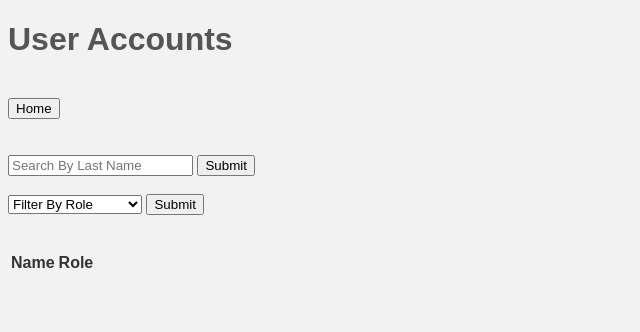
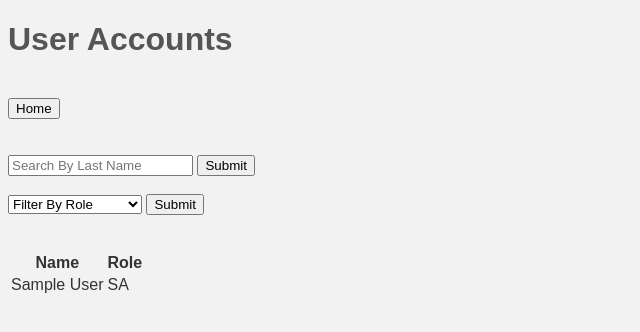
Before and after one commit to Anthony-Alagna/361Project, a Django app: page /home/accountbase/ in a window 1280 px wide. Shown: the top 332 px of the page, without its empty margins (0-640 px from the left). Run offline with Django 4.2, Linux system fonts and the light colour scheme; the visitor is signed in with stand-in values (Sample User, id 1); data comes from the database, SQL or seed files in the repository; lists and menus that the app fills with data are empty.

Commit message:
fix filtering of last names

```diff
--- a/myapp/Classes/users.py
+++ b/myapp/Classes/users.py
@@ -58,16 +58,16 @@
         if last_name == "":
             return ValueError("You didn't write a last name!")
         # converts parameter to standard case and strips any whitespace before and after characters
-        last_name_cleaned = last_name.title().strip()
+        last_name_cleaned = last_name.strip()
         # users = User.objects.all()
-        if not User.objects.filter(last_name=last_name_cleaned).exists():
+        if not User.objects.filter(last_name__icontains=last_name_cleaned).exists():
             return ValueError("There are no users with this last name")
-        user = User.objects.filter(last_name=last_name_cleaned)
+        user = User.objects.filter(last_name__icontains=last_name_cleaned)
         return user
 
     def viewCourseAssigned(self):
         # how does this retrieve stuff from db?
-        courses = CourseToUser.objects.get(user=self)
+        courses = CourseEnrollment.objects.get(user=self)
         return courses
 
     def getUserByUsername(username):
--- a/myapp/models.py
+++ b/myapp/models.py
@@ -51,7 +51,7 @@
     positions_choices = [('SA', 'Supervisor'),
                          ('TA', 'Teaching Assistant'), ('IN', 'Instructor')]
     positions = models.CharField(
-        max_length=25, blank=True, choices=positions_choices)
+        max_length=2, blank=True, choices=positions_choices, default='SA')
     phone_number = models.CharField(max_length=200, blank=True)
     address = models.TextField(max_length=500, blank=True)
     city = models.CharField(max_length=200, blank=True)
--- a/templates/accountbase.html
+++ b/templates/accountbase.html
@@ -2,49 +2,53 @@
 <!DOCTYPE html>
 <html lang="en">
   <head>
-    <meta charset="UTF-8"/>
+    <meta charset="UTF-8" />
     <title>Account</title>
-    <link rel="stylesheet"
-          href="https://fonts.googleapis.com/css2?family=Material+Symbols+Outlined:opsz,wght,FILL,GRAD@48,400,0,0"/>
-    <link rel="stylesheet"
-          href="https://fonts.googleapis.com/css2?family=Material+Symbols+Outlined:opsz,wght,FILL,GRAD@20..48,100..700,0..1,-50..200"/>
-    <link href="{% static 'style.css' %}" rel="stylesheet" type="text/css"/>
+    <link
+      rel="stylesheet"
+      href="https://fonts.googleapis.com/css2?family=Material+Symbols+Outlined:opsz,wght,FILL,GRAD@48,400,0,0"
+    />
+    <link
+      rel="stylesheet"
+      href="https://fonts.googleapis.com/css2?family=Material+Symbols+Outlined:opsz,wght,FILL,GRAD@20..48,100..700,0..1,-50..200"
+    />
+    <link href="{% static 'style.css' %}" rel="stylesheet" type="text/css" />
   </head>
   <body>
     <h1>User Accounts</h1>
     <div class="center">
-    <br>
+      <br />
       <a href="{% url 'home' %}">
         <button class="backbutton">Home</button>
       </a>
-    <br>
- {% if current_user.User_Pos == "Supervisor" and current_user.isLoggedIn == True%}
+      <br />
+      {% if current_user.positions == "Supervisor"%}
       <a href="{% url 'createaccount' %}">
         <button id="button4" class="goldbutton">Create New Account</button>
       </a>
       {% endif %}
-    <br>
-    <br>
+      <br />
+      <br />
       <form action="{% url 'accountbase'%}" method="post">
         {% csrf_token %}
-        <input type="hidden" name="method" value="searchUser">
-        <input type="text" placeholder="Search By Last Name" name="search">
-        <input type="submit"/>
+        <input type="hidden" name="method" value="searchUser" />
+        <input type="text" placeholder="Search By Last Name" name="search" />
+        <input type="submit" />
       </form>
-    <br>
+      <br />
       <form action="{% url 'accountbase'%}" method="post">
         {% csrf_token %}
-        <input type="hidden" name="method" value="filterUser">
+        <input type="hidden" name="method" value="filterUser" />
         <select name="position">
           <option disabled selected>Filter By Role</option>
           <option>All Roles</option>
           <option>Teaching Assistant</option>
           <option>Professor</option>
         </select>
-        <input type="submit"/>
+        <input type="submit" />
       </form>
-    <br>
-    <br>
+      <br />
+      <br />
       <table>
         <tr>
           <th>Name</th>
@@ -52,20 +56,23 @@
         </tr>
         {% for user in users %}
         <tr>
-                <td>{{ user.User_fName }} {{ user.User_lName }}</td>
-                <td>{{ user.User_Pos }}</td>
-                <div style="text-align: center;">
-                    {% if current_user.User_Pos == "Supervisor" and current_user.isLoggedIn == True%}
-                    <td id="table"><a href="{% url 'editaccount' id=user.id%}">
-                        <button id="button1" class="goldbutton"><span class="material-symbols-outlined">edit</span>
+          <td>{{ user.first_name }} {{ user.last_name }}</td>
+          <td>{{ user.positions }}</td>
+          <div style="text-align: center">
+            {% if current_user.positions == "Supervisor"%}
+            <td id="table">
+              <a href="{% url 'editaccount' id=user.id%}">
+                <button id="button1" class="goldbutton">
+                  <span class="material-symbols-outlined">edit</span>
                 </button>
               </a>
               <form action="{% url 'accountbase'%}" method="post">
                 {% csrf_token %}
-                            <input type="hidden" name="method" value="deleteUser">
-                            <input type="hidden" name="username" value="{{ user.email }}">
-                            <button id="button3" class="goldbutton" type="submit"><span
-                                    class="material-symbols-outlined">delete</span></button>
+                <input type="hidden" name="method" value="deleteUser" />
+                <input type="hidden" name="username" value="{{ user.email }}" />
+                <button id="button3" class="goldbutton" type="submit">
+                  <span class="material-symbols-outlined">delete</span>
+                </button>
               </form>
             </td>
             {% else %}
```
Also changed, not shown: myapp/admin.py (+11 -6 lines), myapp/migrations/0003_alter_user_positions.py (added). Lines whose indentation alone changed are shown as unchanged.
